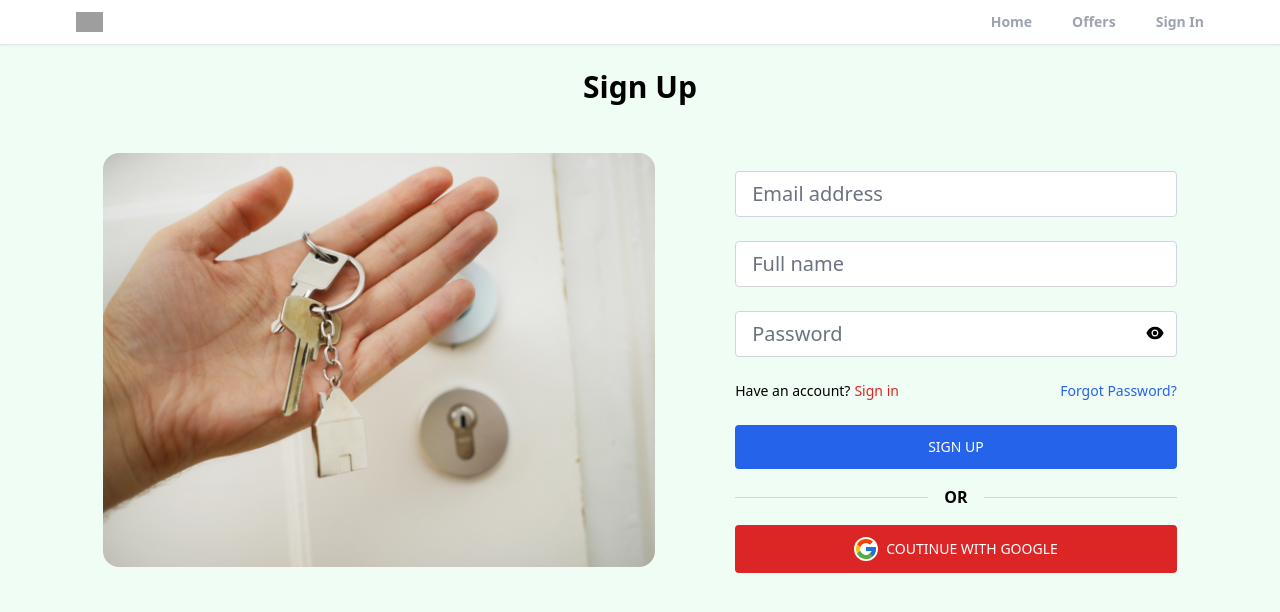
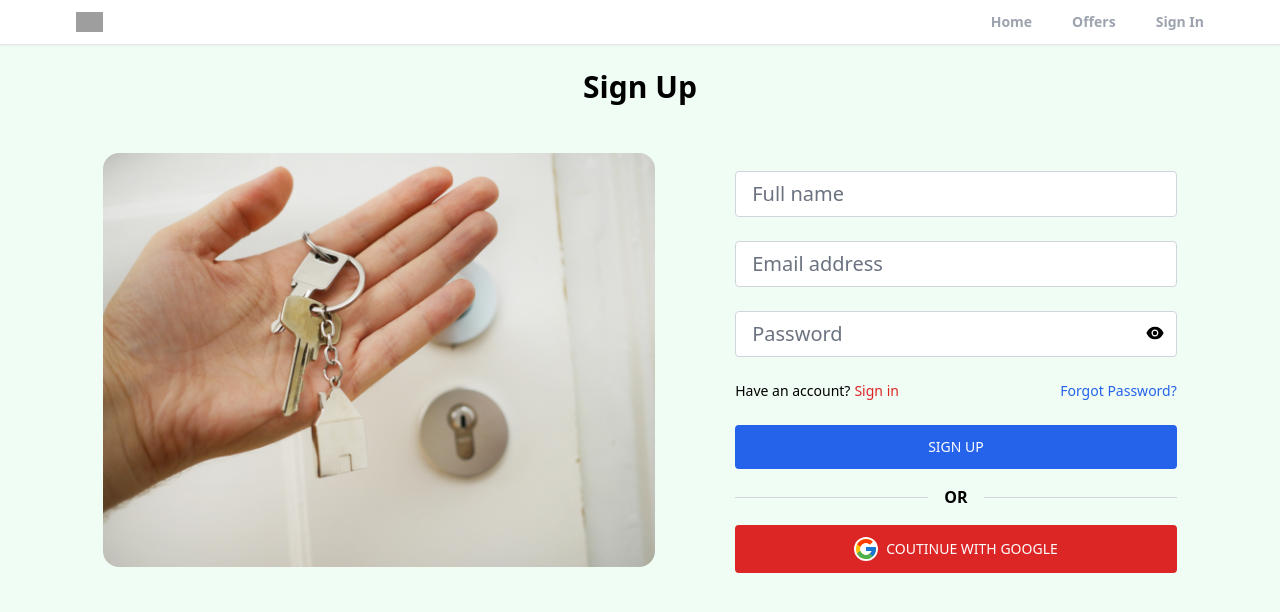
Before and after one commit to TeeAkinlade/Realtor-App_react, a React (Vite) app: page /sign-up in a window 1280 px wide. Shown: the top 612 px of the page. Built offline with nearby package versions, Linux system fonts and the light colour scheme; grey boxes are pictures that could not be loaded.

Commit message:
setting up firebase, toastify and copleting the registraion

```diff
--- a/package.json
+++ b/package.json
@@ -10,11 +10,13 @@
     "preview": "vite preview"
   },
   "dependencies": {
+    "firebase": "^10.3.0",
     "react": "^18.2.0",
     "react-dom": "^18.2.0",
     "react-icons": "^4.10.1",
     "react-router": "^6.15.0",
-    "react-router-dom": "^6.15.0"
+    "react-router-dom": "^6.15.0",
+    "react-toastify": "^9.1.3"
   },
   "devDependencies": {
     "@tailwindcss/forms": "^0.5.5",
--- a/src/App.jsx
+++ b/src/App.jsx
@@ -6,6 +6,8 @@ import SingUp from "./pages/SignUp"
 import ForgotPassword from "./pages/ForgotPassword"
 import Offers from "./pages/Offers"
 import Header from "./component/Header"
+import { ToastContainer } from "react-toastify"
+import 'react-toastify/dist/ReactToastify.css';
 
 function App() {
 
@@ -22,6 +24,18 @@ function App() {
           <Route path="/offers" element={<Offers />} />
         </Routes>
       </Router>
+      <ToastContainer
+        position="bottom-left"
+        autoClose={5000}
+        hideProgressBar={false}
+        newestOnTop={false}
+        closeOnClick
+        rtl={false}
+        pauseOnFocusLoss
+        draggable
+        pauseOnHover
+        theme="dark"
+/>
     </>
   )
 }
--- a/src/component/Header.jsx
+++ b/src/component/Header.jsx
@@ -3,7 +3,6 @@ import { useLocation, useNavigate } from 'react-router-dom'
 const Header = () => {
     const location = useLocation();
     const navigate = useNavigate();
-    console.log(location.pathname)
 
     const pathMatchRoute = (route) =>{
         if(route === location.pathname){
--- /dev/null
+++ b/src/firebase.js
@@ -0,0 +1,19 @@
+// Import the functions you need from the SDKs you need
+import { initializeApp } from "firebase/app";
+import { getFirestore } from "firebase/firestore"
+// TODO: Add SDKs for Firebase products that you want to use
+// https://firebase.google.com/docs/web/setup#available-libraries
+
+// Your web app's Firebase configuration
+const firebaseConfig = {
+  apiKey: "AIzaSyB-z9XQ601kAJVpRK2Mb3brnrrMss4kxVo",
+  authDomain: "realtor-clone-react-4db2a.firebaseapp.com",
+  projectId: "realtor-clone-react-4db2a",
+  storageBucket: "realtor-clone-react-4db2a.appspot.com",
+  messagingSenderId: "308024920035",
+  appId: "1:308024920035:web:6bb94d6487a64ca8f102d6"
+};
+
+// Initialize Firebase
+initializeApp(firebaseConfig);
+export const db = getFirestore()
--- a/src/pages/SignUp.jsx
+++ b/src/pages/SignUp.jsx
@@ -2,6 +2,11 @@ import React, { useState } from 'react'
 import { AiFillEyeInvisible, AiFillEye } from 'react-icons/ai'
 import { Link } from 'react-router-dom';
 import OAuth from '../component/OAuth';
+import { getAuth, createUserWithEmailAndPassword, updateProfile } from 'firebase/auth'
+import { db } from "../firebase"
+import { doc, serverTimestamp, setDoc } from 'firebase/firestore';
+import { useNavigate } from 'react-router-dom';
+import { toast } from 'react-toastify';
 
 const SingUp = () => {
   const [showPassword, setShowPassword] = useState(false);
@@ -12,6 +17,7 @@ const SingUp = () => {
   })
 
   const { name, email, password} = formData;
+  const navigate = useNavigate();
 
   const saveEntries = (e) =>{
     setFormData((prevState) => ({
@@ -19,6 +25,31 @@ const SingUp = () => {
       [e.target.id] : e.target.value
     }));
   }
+
+  const handleSubmit = async (e) =>{
+    e.preventDefault()
+
+    try {
+      const auth = getAuth()
+      const userCredential = await createUserWithEmailAndPassword(auth, email, password)
+
+      updateProfile(auth.currentUser, {
+        displayName: name
+      })
+      const user = userCredential.user
+       const formDatacopy = {...formData}
+       delete formDatacopy.password;
+       //get the date the user register
+       formDatacopy.timestamp = serverTimestamp()
+       // to save the date the user register in the database
+       await setDoc(doc(db, 'users', user.uid), formDatacopy)
+       toast.success('Registration was successful')
+       navigate('/')
+    } catch (error) {
+      toast.error('something went wrong with the registration')
+    }
+  }
+
   return (
     <section>
       <h1 className='text-3xl text-center mt-6 font-bold'>Sign Up</h1>
@@ -28,21 +59,21 @@ const SingUp = () => {
           className='w-full rounded-2xl' />
         </div>
         <div className='w-full md:w[50%] lg:w-[40%] lg:ml-20'>
-          <form>
+          <form onSubmit={handleSubmit}>
+          <input
+              className='w-full px-4 py-2 text-xl text-gray-700 bg-white border-gray-300 rounded transition ease-in-out mb-6'
+              type="text"
+              placeholder='Full name'
+              id='name'
+              value={name}
+              onChange={saveEntries}
+             />
             <input
               className='w-full px-4 py-2 text-xl text-gray-700 bg-white border-gray-300 rounded transition ease-in-out mb-6'
               type="email"
               placeholder='Email address'
               id='email'
               value={email}
-              onChange={saveEntries}
-               />
-            <input
-              className='w-full px-4 py-2 text-xl text-gray-700 bg-white border-gray-300 rounded transition ease-in-out mb-6'
-              type="text"
-              placeholder='Full name'
-              id='name'
-              value={name}
               onChange={saveEntries}
                />
             <div className='relative mb-6'>
```
Also changed, not shown: 1 other file (tests, documents, lock files or other folders).
